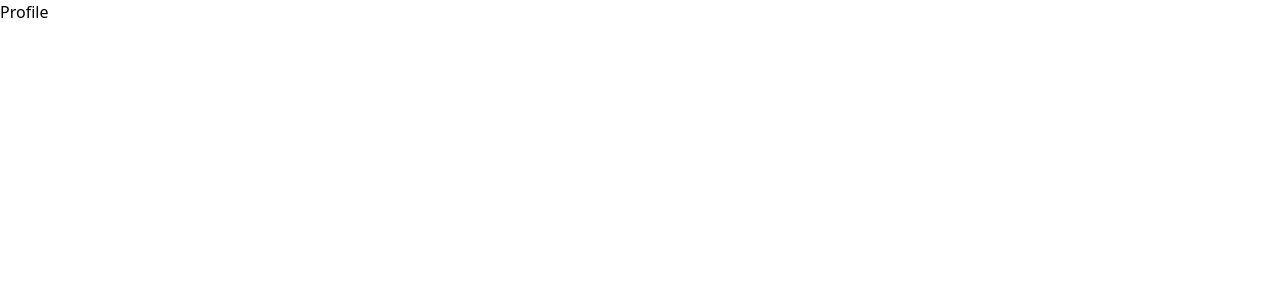
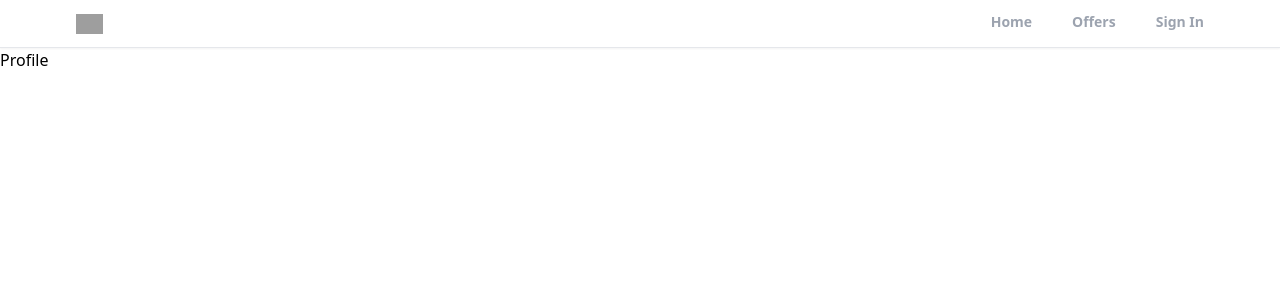
Before and after one commit to Aminekaddouri/Real-Estate-App, a React (Create React App) app: page /profile in a window 1280 px wide. Shown: the top 300 px of the page. Built offline with nearby package versions, Linux system fonts and the light colour scheme; grey boxes are pictures that could not be loaded.

Commit message:
create header component

```diff
--- a/src/App.js
+++ b/src/App.js
@@ -5,11 +5,13 @@
 import SignUp from "./pages/SignUp";
 import ForgotPassword from "./pages/ForgotPassword";
 import Offers from "./pages/Offers";
+import Header from "./components/Header";
 
 function App() {
   return (
-    <div>
+    <>
       <Router>
+      <Header />
         <Routes>
           <Route path="/" element={<Home />}></Route>
           <Route path="/profile" element={<Profile />}></Route>
@@ -19,7 +21,7 @@
           <Route path="/offers" element={<Offers />}></Route>
         </Routes>
       </Router>
-    </div>
+    </>
   );
 }
 
--- /dev/null
+++ b/src/components/Header.jsx
@@ -0,0 +1,34 @@
+import { useLocation, useNavigate } from "react-router-dom";
+
+function Header() {
+  const location = useLocation();
+  const navigate = useNavigate();
+  function pathMathRoute(route) {
+    if (route === location.pathname) {
+      return true;
+    }
+  }
+
+  return (
+    <div className="bg-white border-b shadow-sm sticky top-0 z-50">
+      <header className="flex justify-between items-center px-3 max-w-6xl mx-auto">
+        <div>
+          <img src="https://static.rdc.moveaws.com/images/logos/rdc-logo-default.svg"
+            alt="logo"
+            className="h-5 cursor-pointer"
+            onClick={() => navigate("/")}
+          />
+        </div>
+        <div>
+          <ul className="cursor-pointer flex space-x-10">
+            <li className={`py-3 text-sm font-semibold text-gray-400 border-b-[3px] border-b-transparent ${pathMathRoute("/") && "text-black border-b-red-500"}`} onClick={() => navigate("/")}>Home</li>
+            <li className={`cursor-pointer py-3 text-sm font-semibold text-gray-400 border-b-[3px] border-b-transparent ${pathMathRoute("/offers") && "text-black border-b-red-500"}`} onClick={() => navigate("/offers")}>Offers</li>
+            <li className={`cursor-pointer py-3 text-sm font-semibold text-gray-400 border-b-[3px] border-b-transparent ${pathMathRoute("/sign-in") && "text-black border-b-red-500"}`} onClick={() => navigate("/sign-in")}>Sign In</li>
+          </ul>
+        </div>
+      </header>
+    </div>
+  )
+}
+
+export default Header;
```
